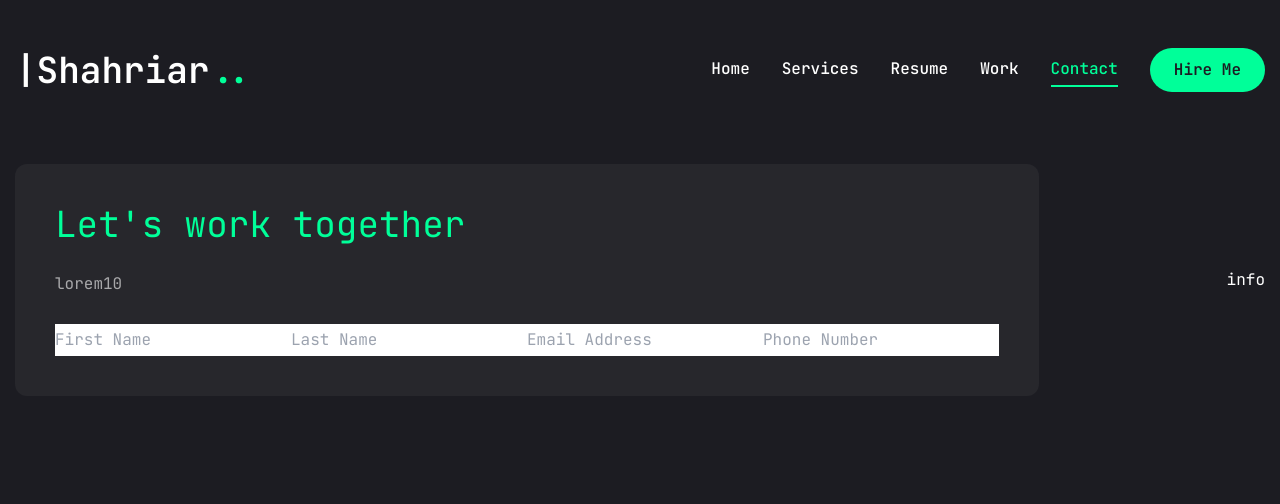
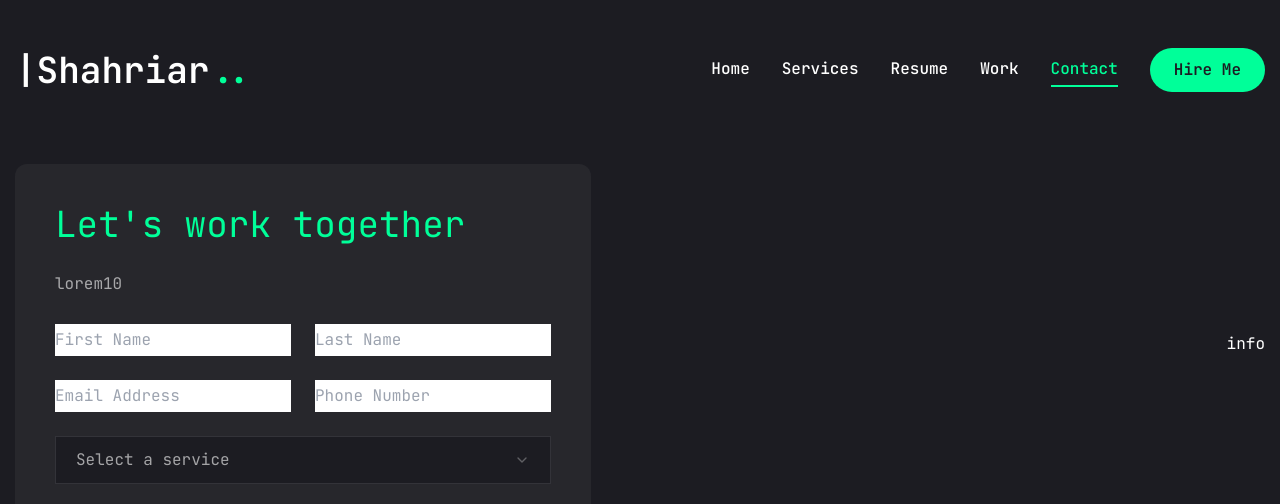
Before and after one commit to shahriar2880/portfolio, a Next.js app: page /contact in a window 1280 px wide. Shown: the top 504 px of the page. Built offline with nearby package versions, Linux system fonts and the light colour scheme.

Commit message:
contact form input

```diff
--- a/app/contact/page.jsx
+++ b/app/contact/page.jsx
@@ -34,12 +34,25 @@ const Contact = () => {
               <h3 className="text-4xl text-accent">Let's work together</h3>
               <p className="text-white/60">lorem10</p>
               {/* input */}
-              <div>
+              <div className="grid grid-cols-1 md:grid-cols-2 gap-6">
                 <input type='firstname' placeholder="First Name"/>
                 <input type='lastname' placeholder="Last Name"/>
                 <input type='email' placeholder="Email Address"/>
                 <input type='phone' placeholder="Phone Number"/>
               </div>
+              {/* select */}
+              <Select>
+                <SelectTrigger className="w-full">
+                  <SelectValue placeholder="Select a service"/></SelectTrigger>
+                <SelectContent>
+                  <SelectGroup>
+                    <SelectLabel>Select a service</SelectLabel>
+                    <SelectItem value="est">Web Development</SelectItem>
+                    <SelectItem value="cst">UI/UX Design</SelectItem>
+                    <SelectItem value="mst">Logo Design</SelectItem>
+                  </SelectGroup>
+                </SelectContent>
+              </Select>
             </form>
           </div>
           {/* info */}
--- a/components/ui/input.jsx
+++ b/components/ui/input.jsx
@@ -7,7 +7,7 @@ const Input = React.forwardRef(({ className, type, ...props }, ref) => {
     (<input
       type={type}
       className={cn(
-        "flex h-10 w-full rounded-md border border-slate-200 bg-white px-3 py-2 text-base ring-offset-white file:border-0 file:bg-transparent file:text-sm file:font-medium file:text-slate-950 placeholder:text-slate-500 focus-visible:outline-none focus-visible:ring-2 focus-visible:ring-slate-950 focus-visible:ring-offset-2 disabled:cursor-not-allowed disabled:opacity-50 md:text-sm dark:border-slate-800 dark:bg-slate-950 dark:ring-offset-slate-950 dark:file:text-slate-50 dark:placeholder:text-slate-400 dark:focus-visible:ring-slate-300",
+        "flex h-[48px] rounded-md border border-white/10 focus:border-accent font-light bg-primary px-4 py-5 text-base placeholder:text-white/60 outline-none",
         className
       )}
       ref={ref}
--- a/components/ui/select.jsx
+++ b/components/ui/select.jsx
@@ -16,7 +16,7 @@ const SelectTrigger = React.forwardRef(({ className, children, ...props }, ref)
   <SelectPrimitive.Trigger
     ref={ref}
     className={cn(
-      "flex h-10 w-full items-center justify-between rounded-md border border-slate-200 bg-white px-3 py-2 text-sm ring-offset-white placeholder:text-slate-500 focus:outline-none focus:ring-2 focus:ring-slate-950 focus:ring-offset-2 disabled:cursor-not-allowed disabled:opacity-50 [&>span]:line-clamp-1 dark:border-slate-800 dark:bg-slate-950 dark:ring-offset-slate-950 dark:placeholder:text-slate-400 dark:focus:ring-slate-300",
+      "flex h-[48px] w-full items-center justify-between rounded-md border border-white/10 bg-primary px-5 py-5 text-base text-white/60 placeholder:text-white/10",
       className
     )}
     {...props}>
```
